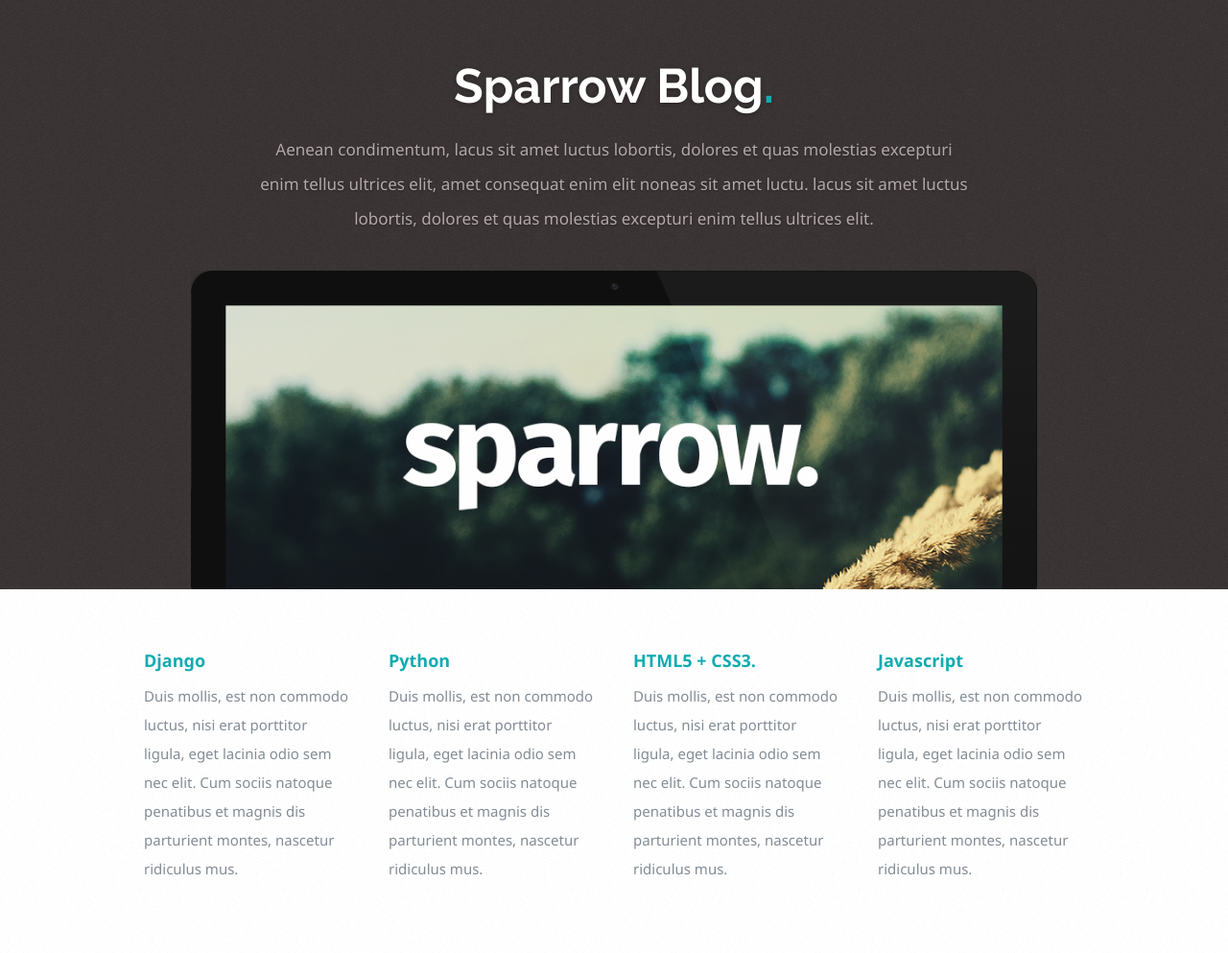
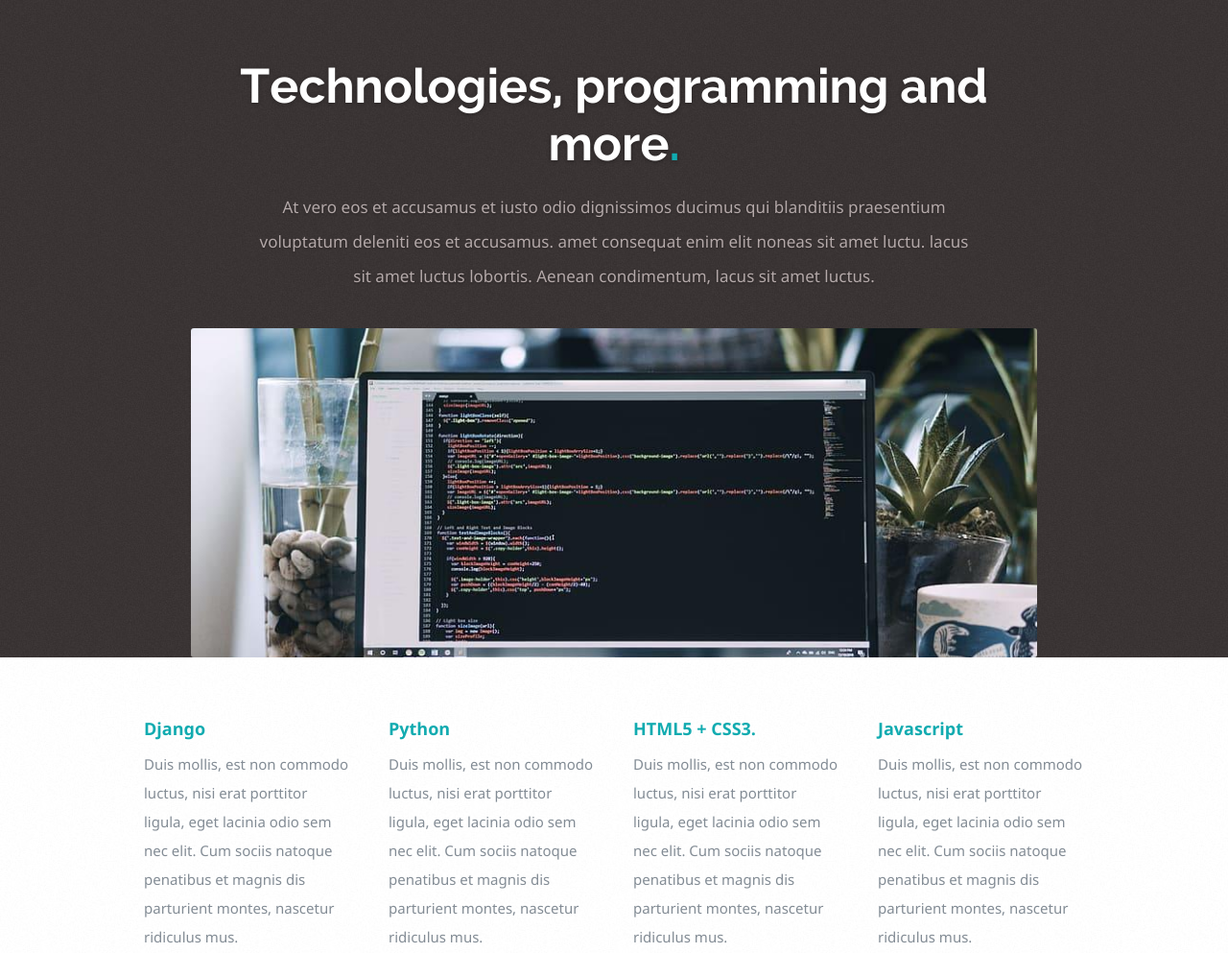
Before and after one commit to nickolasaperes/blog-sparrow, a Django app: page / in a window 1280 px wide. Shown: the part 96-1089 px from the top of the page at 96% size. Run offline with Django 3.2, Linux system fonts and the light colour scheme; some libraries are stand-ins or nearby versions.

Commit message:
Change index page

```diff
--- a/blog/core/templates/core/index.html
+++ b/blog/core/templates/core/index.html
@@ -10,29 +10,7 @@
 ================================================== -->
 <section id="intro">
 
-   <!-- Flexslider Start-->
-    <div id="intro-slider" class="flexslider">
-
         <ul class="slides">
-
-            <!-- Slide -->
-            <li>
-                <div class="row">
-                    <div class="twelve columns">
-                        <div class="slider-text">
-                            <h1>Sparrow Blog<span>.</span></h1>
-                            <p>Aenean condimentum, lacus sit amet luctus lobortis, dolores et quas molestias excepturi
-                     enim tellus ultrices elit, amet consequat enim elit noneas sit amet luctu. lacus sit amet luctus lobortis, dolores et quas molestias excepturi
-                     enim tellus ultrices elit.</p>
-                        </div>
-                  <div class="slider-image">
-                     <img src="{% static 'images/sliders/home-slider-image-01.png' %}" alt="" />
-                  </div>
-                    </div>
-                </div>
-            </li>
-
-         <!-- Slide -->
             <li>
                 <div class="row">
                     <div class="twelve columns">
@@ -48,10 +26,7 @@
                     </div>
                 </div>
             </li>
-
         </ul>
-
-    </div> <!-- Flexslider End-->
 
 </section> <!-- Intro Section End-->
 
```
